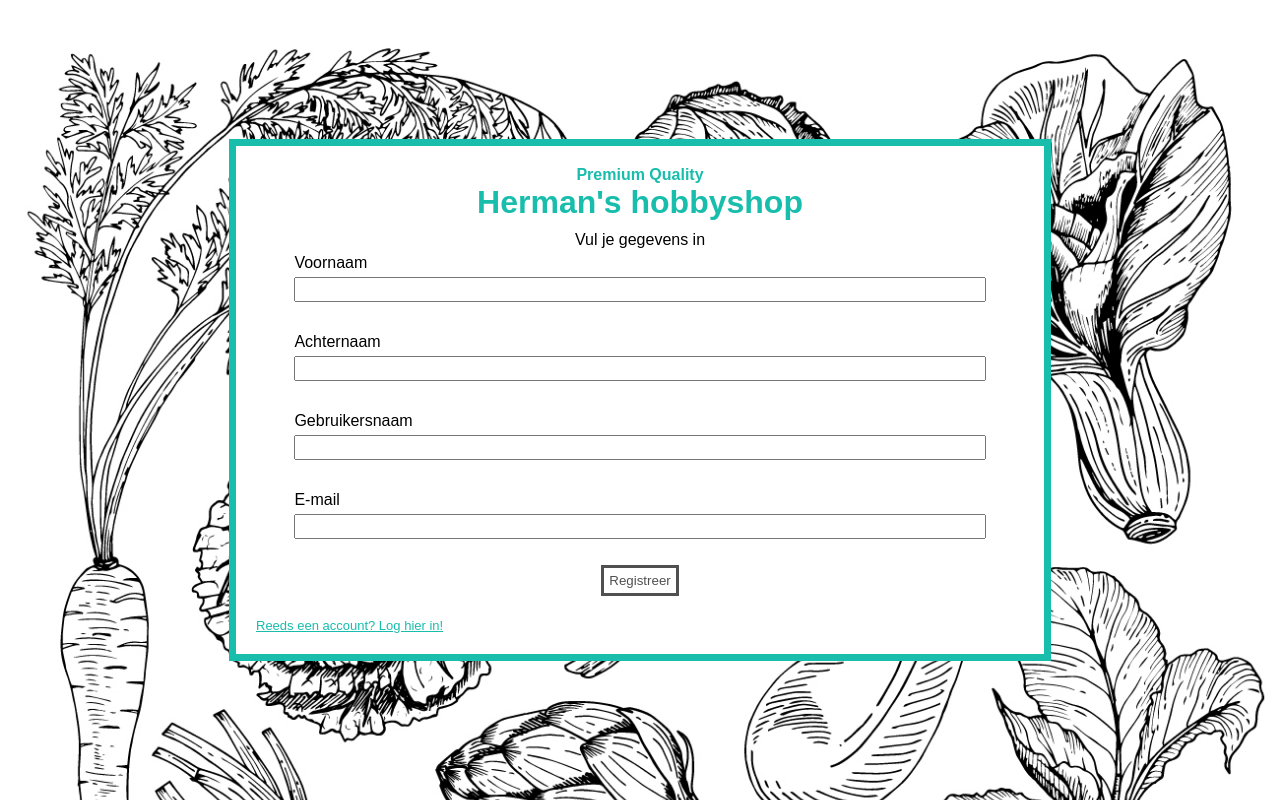
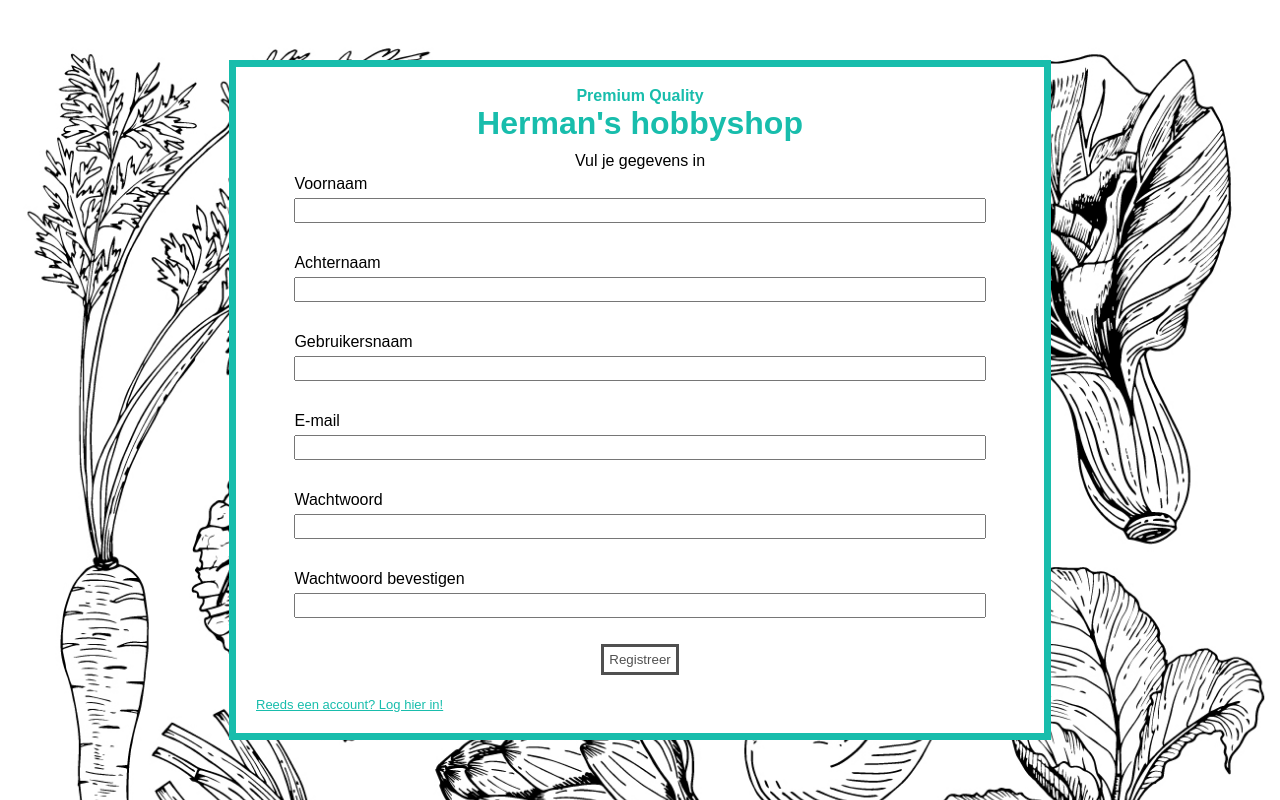
Before and after one commit to jellebaele/hobbyshop, a React (Create React App) app in the folder client/: page /register in a window 1280 px wide. Built offline with nearby package versions, Linux system fonts and the light colour scheme.

Commit message:
Add password

```diff
--- a/client/src/features/User/form/RegisterForm.jsx
+++ b/client/src/features/User/form/RegisterForm.jsx
@@ -16,10 +16,10 @@ const RegisterForm = ({ onSubmit }) => {
     <form className="registerFormContainer" onSubmit={handleSubmit(onSubmit)}>
       <FormInputGroup
         label="Voornaam"
-        name="surname"
+        name="name"
         type="text"
         register={register}
-        error={errors.surname}
+        error={errors.name}
         className="formInput"
       />
 
@@ -49,6 +49,22 @@ const RegisterForm = ({ onSubmit }) => {
         error={errors.email}
         className="formInput"
       />
+      <FormInputGroup
+        label="Wachtwoord"
+        name="password"
+        type="password"
+        register={register}
+        error={errors.password}
+        className="formInput"
+      />
+      <FormInputGroup
+        label="Wachtwoord bevestigen"
+        name="passwordConfirmation"
+        type="password"
+        register={register}
+        error={errors.passwordConfirmation}
+        className="formInput"
+      />
       <div className="buttonContainer">
         <Button type="submit" className="button">
           Registreer
--- a/client/src/features/User/form/validation.js
+++ b/client/src/features/User/form/validation.js
@@ -54,18 +54,18 @@ export const LoginFormOptions = {
 };
 
 const registerValidationSchema = Yup.object().shape({
-  surname: Yup.string()
+  name: Yup.string()
     .required('Voornaam is verplicht')
-    .min(2, 'Voornaam moet minstens 2 karakters lang zijn')
-    .max(30, 'Voornaam mag niet langer zijn dan 30 karakters'),
+    .min(3, 'Voornaam moet minstens 3 karakters lang zijn')
+    .max(128, 'Voornaam mag niet langer zijn dan 128 karakters'),
   lastname: Yup.string()
     .required('Achternaam is verplicht')
-    .min(2, 'Achternaam moet minstens 2 karakters lang zijn')
-    .max(30, 'Achternaam mag niet langer zijn dan 30 karakters'),
+    .min(3, 'Achternaam moet minstens 3 karakters lang zijn')
+    .max(128, 'Achternaam mag niet langer zijn dan 128 karakters'),
   username: Yup.string()
     .required('Gebruikersnaam is verplicht')
-    .min(2, 'Gebruikers moet minstens 2 karakters lang zijn')
-    .max(30, 'Gebruikersnaam mag niet langer zijn dan 30 karakters')
+    .min(3, 'Gebruikers moet minstens 3 karakters lang zijn')
+    .max(128, 'Gebruikersnaam mag niet langer zijn dan 128 karakters')
     .test(
       'Correct username',
       'Gebruikersnaam is reeds in gebruik',
@@ -76,6 +76,18 @@ const registerValidationSchema = Yup.object().shape({
   email: Yup.string()
     .email('Geen geldig e-mail adres')
     .required('E-mail adres is verplicht'),
+  password: Yup.string()
+    .required('Wachtwoord is verplicht')
+    .min(8, 'Wachtwoord moet minstens 8 karakters lang zijn')
+    .max(128, 'Wachtwoord mag niet langer zijn dan 128 karakters')
+    .matches(
+      /^(?=.*?[A-Z])(?=.*?[a-z])(?=.*?[0-9])(?=.*?[#?!@$%^&*-]).{8,}$/u,
+      'Het wachtwoord moet minstens 1 hoofdletter, 1 cijfer en 1 speciaal karakter bevatten.'
+    ),
+  passwordConfirmation: Yup.string().oneOf(
+    [Yup.ref('password'), null],
+    'Wachtwoorden moeten hetzelfde zijn.'
+  ),
 });
 
 export const RegisterFormOptions = {
--- a/client/src/pages/register/Register.jsx
+++ b/client/src/pages/register/Register.jsx
@@ -1,12 +1,20 @@
 import React from 'react';
-import { Link } from 'react-router-dom';
+import { useSelector } from 'react-redux';
+import { Link, Navigate } from 'react-router-dom';
 import RegisterForm from '../../features/User/form/RegisterForm';
+import { selectCurrentUser } from '../../redux/authSlice';
 import './register.scss';
 
 const Register = () => {
+  const currentUser = useSelector(selectCurrentUser);
+
   const onSubmit = (data) => {
     console.log(data);
   };
+
+  if (currentUser) {
+    return <Navigate to="/" />;
+  }
 
   return (
     <div className="registerContainer">
```
